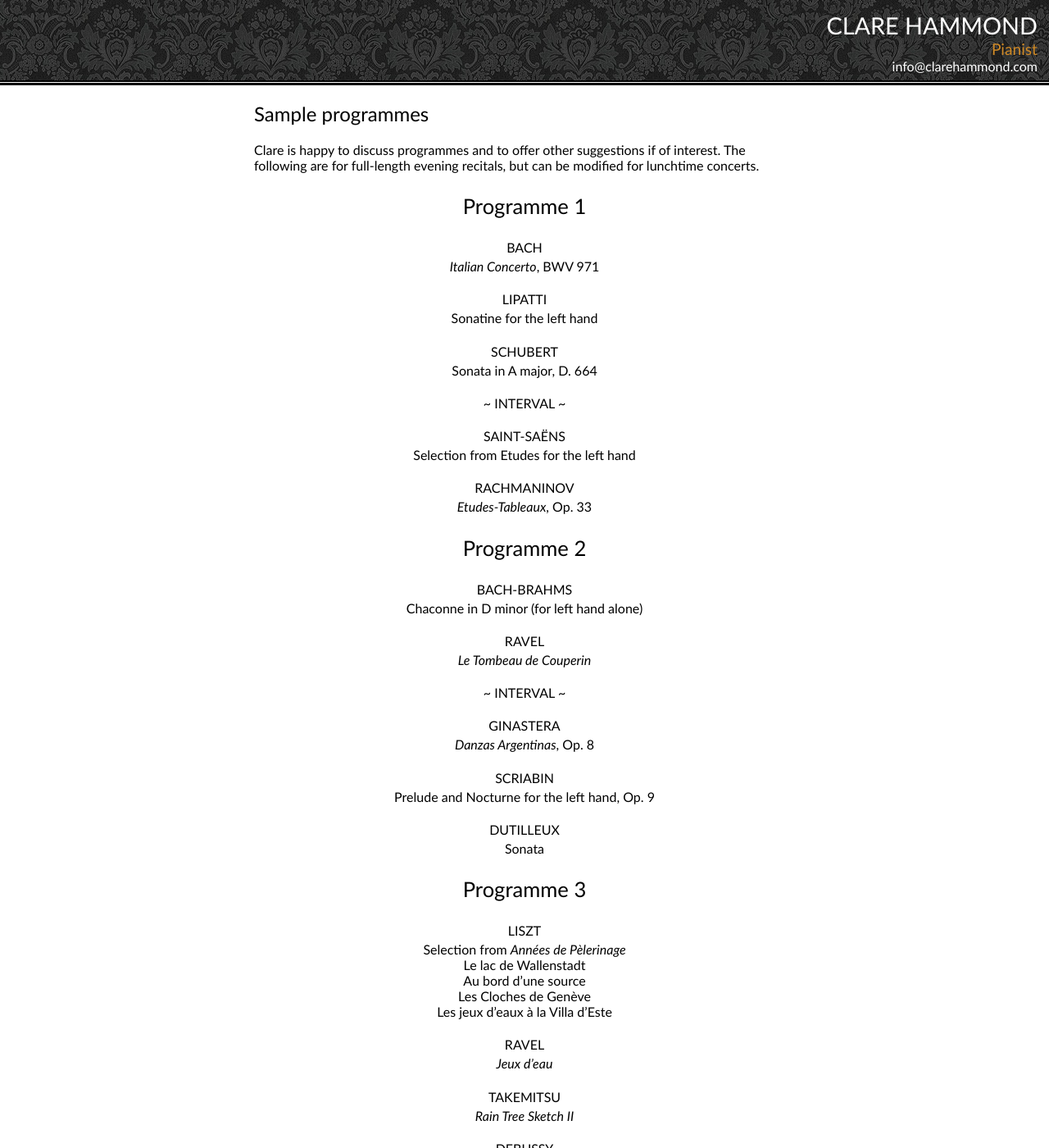
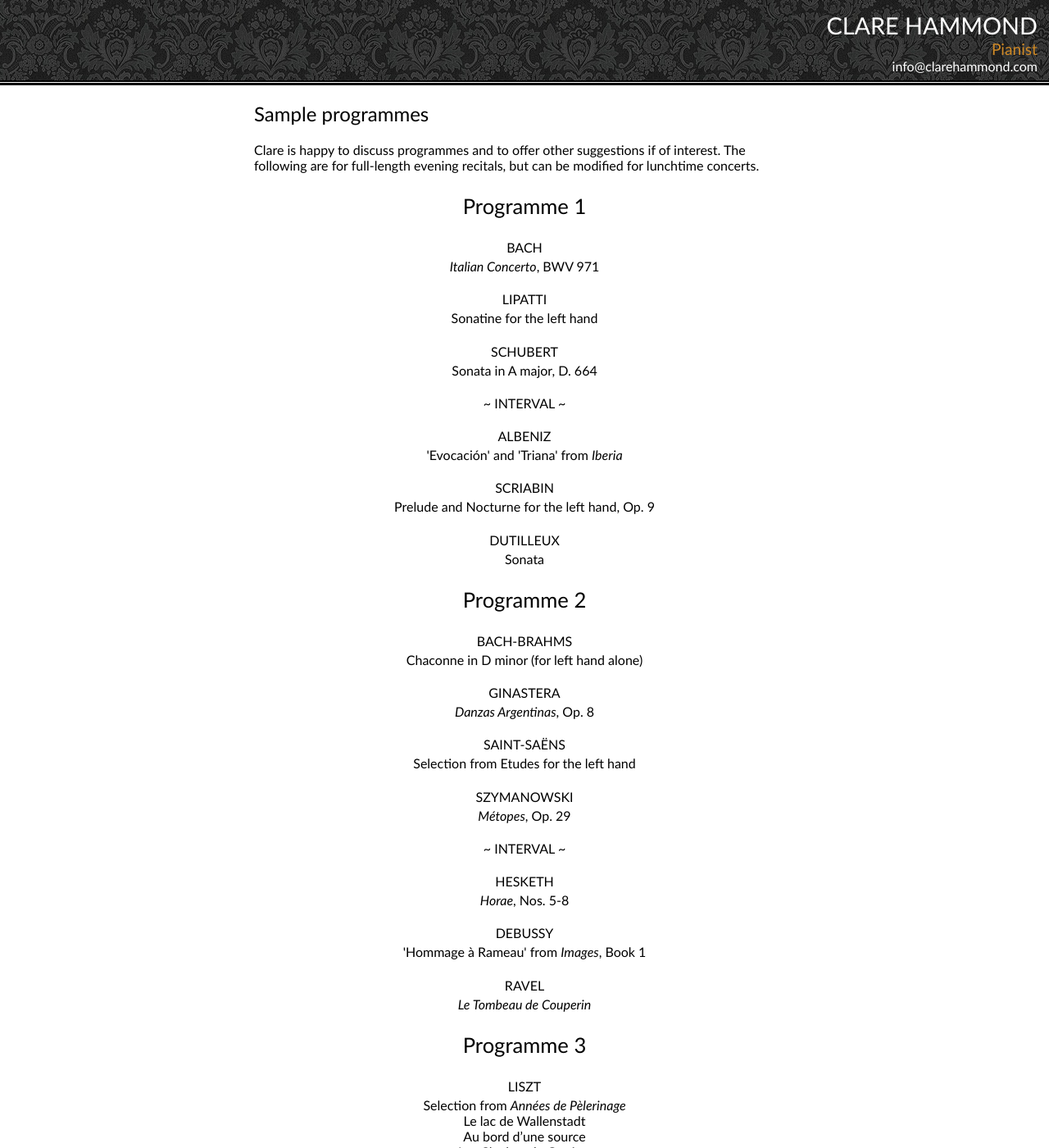
Before and after one commit to hammonc/clarehammond.com, a Jekyll site: the page built from solo-programmes.html, in a window 1280 px wide and 1400 px high. Shown: the whole window at 82% size. Built offline with Jekyll 4.4.1, drawn with Linux system fonts in a browser that asks for light colours.

Commit message:
rep updates

```diff
--- a/chamber-repertoire.html
+++ b/chamber-repertoire.html
@@ -5,7 +5,7 @@ layout: repertoire
 <h2>Chamber Repertoire</h2>
 
 <ul>
-  <li><a href="#trios">Trios</a></li>
+  <li><a href="#trios">Piano Trios</a></li>
   <li><a href="#two-piano">Two Piano</a></li>
   <li><a href="#piano-and-violin">Piano and Violin</a></li>
   <li><a href="#piano-and-viola">Piano and Viola</a></li>
@@ -17,7 +17,7 @@ layout: repertoire
   <li><a href="#misc">Miscellaneous</a></li>
 </ul>
 
-<h3 id="trios">TRIOS</h3>
+<h3 id="trios">PIANO TRIOS</h3>
 
 <h4>BEETHOVEN</h4>
 <p>Piano Trio No. 1 in E flat major, Op. 1 No. 1</p>
--- a/repertoire.html
+++ b/repertoire.html
@@ -12,10 +12,6 @@ image: repertoire.jpg
 	      rel="height:550,width:750,scrollbars:1,status:1,resizable:0">Solo
     repertoire list</a></p>
 <h4>CHAMBER</h4>
-<p>&#9656; <a href="trio-programmes.html" target="_blank"
-	      class="popupwindow"
-	      rel="height:550,width:750,scrollbars:1,status:1,resizable:0">Sample
-    trio programmes</a></p>
 <p>&#9656; <a href="chamber-repertoire.html" target="_blank"
 	      class="popupwindow"
 	      rel="height:550,width:750,scrollbars:1,status:1,resizable:0">Chamber
--- a/solo-programmes.html
+++ b/solo-programmes.html
@@ -17,24 +17,31 @@ layout: repertoire
   <h4>SCHUBERT</h4>
   <p>Sonata in A major, D. 664</p>
   <h4>~ INTERVAL ~</h4>
-  <h4>SAINT-SA&#203;NS</h4>
-  <p>Selection from Etudes for the left hand</p>
-  <h4>RACHMANINOV</h4>
-  <p><em>Etudes-Tableaux</em>, Op. 33</p>
-
+  <h4>ALBENIZ</h4>
+  <p>'Evocaci&#243;n' and 'Triana' from <em>Iberia</em></p>
+  <h4>SCRIABIN</h4>
+  <p>Prelude and Nocturne for the left hand, Op. 9</p>
+  <h4>DUTILLEUX</h4>
+  <p>Sonata</p>
 
   <h3>Programme 2</h3>
   <h4>BACH-BRAHMS</h4>
   <p>Chaconne in D minor (for left hand alone)</p>
+ <h4>GINASTERA</h4>
+  <p><em>Danzas Argentinas</em>, Op. 8</p>
+  <h4>SAINT-SA&#203;NS</h4>
+  <p>Selection from Etudes for the left hand</p>
+  <h4>SZYMANOWSKI</h4>
+  <p><em>M&#233;topes</em>, Op. 29</p>
+  <h4>~ INTERVAL ~</h4>
+  <h4>HESKETH</h4>
+  <p><em>Horae</em>, Nos. 5-8</p>
+  <h4>DEBUSSY</h4>
+  <p>'Hommage &#224; Rameau' from <em>Images</em>, Book 1</p>
   <h4>RAVEL</h4>
   <p><em>Le Tombeau de Couperin</em></p>
-  <h4>~ INTERVAL ~</h4>
-  <h4>GINASTERA</h4>
-  <p><em>Danzas Argentinas</em>, Op. 8</p>
-  <h4>SCRIABIN</h4>
-  <p>Prelude and Nocturne for the left hand, Op. 9</p>
-  <h4>DUTILLEUX</h4>
-  <p>Sonata</p>
+
+
 
   <h3>Programme 3</h3>
 
```
